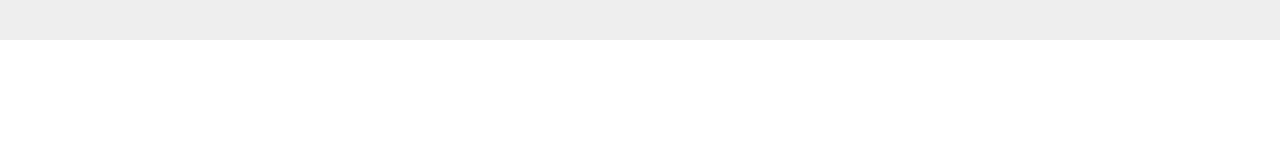
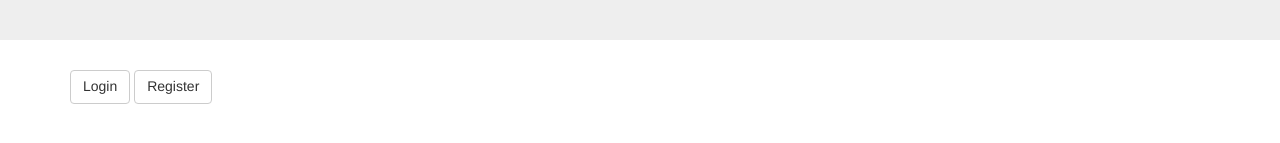
Before and after one commit to htt-pete/token, a website: page public/index.html in a window 1280 px wide. Shown: the part 227-370 px from the top of the page. Drawn offline with Linux system fonts and the light colour scheme.

Commit message:
added btns

```diff
--- a/public/index.html
+++ b/public/index.html
@@ -19,14 +19,12 @@
         <h1>MEAN Stack ready</h1>
     </div>
 
+    <div class="container">
+        <a href="#/login" class="btn btn-default">Login</a>
+        <a ng-ref="#/register" class="btn btn-default">Register</a>
+    </div>
+
     <div class="container" ng-view></div>
-
-
-
-
-
-
-
 
 <!-- dependencies goes here -->
 <script src="dev/lib/angular/angular.js"></script>
```
